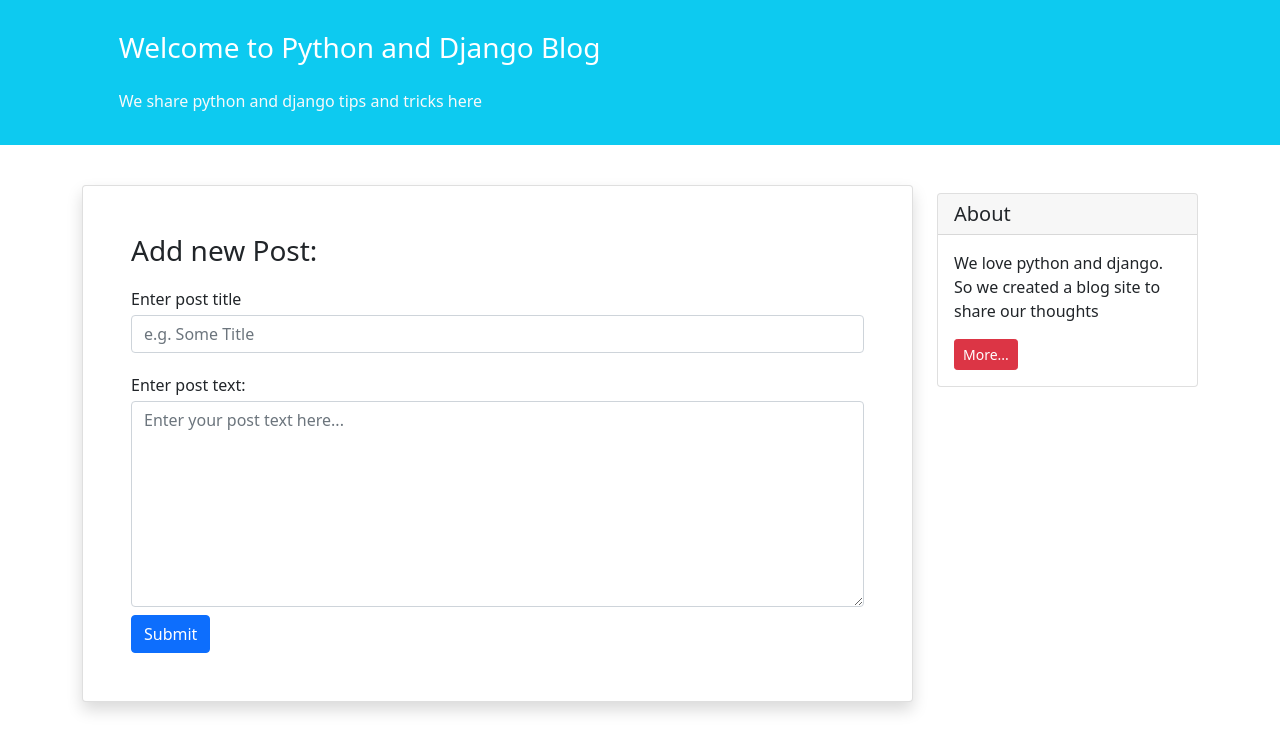
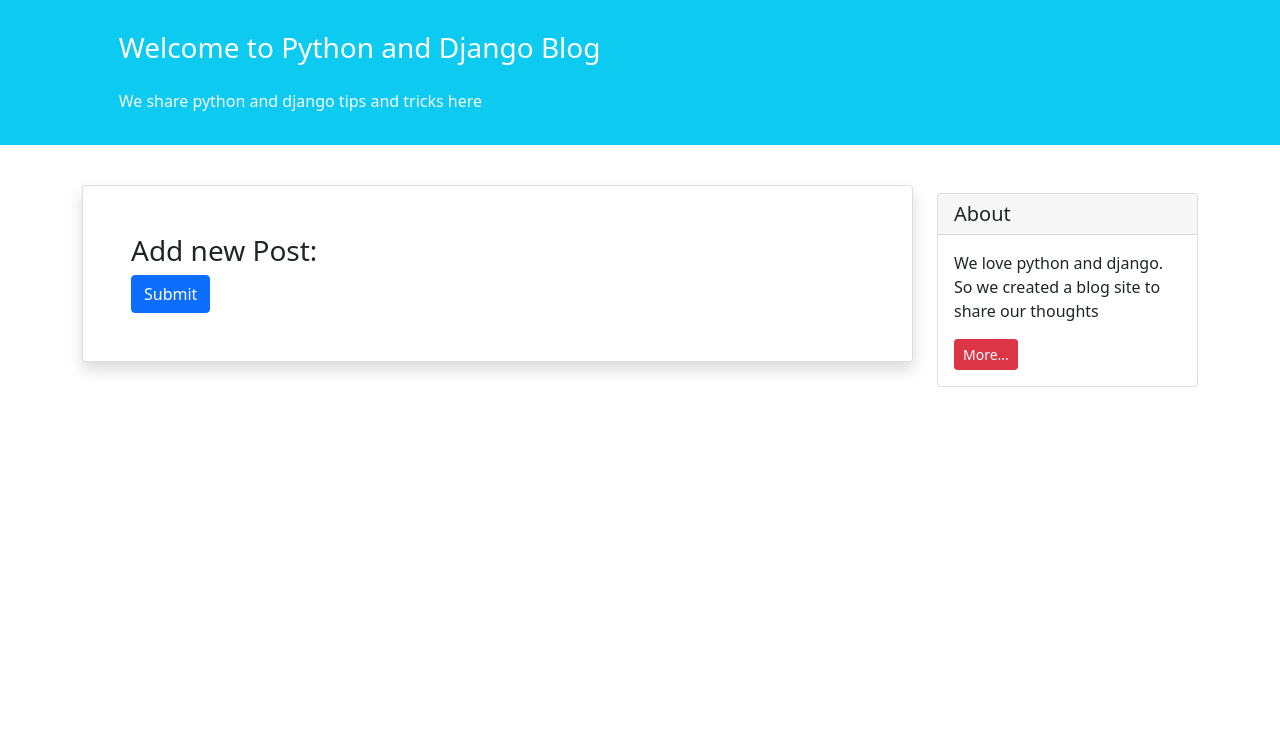
Before and after one commit to sinalalebakhsh/The_first_secure_site_TFSS_1, a Django app: page /blog/create/ in a window 1280 px wide. Shown: the part 57-800 px from the top of the page. Run offline with Django 4.2, Linux system fonts and the light colour scheme.

Commit message:
change code to comment type

```diff
--- a/blog/templates/blog/post_create.html
+++ b/blog/templates/blog/post_create.html
@@ -11,14 +11,15 @@
                 <h3>Add new Post:</h3>
                 <form method="POST">
                     {% csrf_token %}
-                    <div class="form-group py-2">
-                        <label class="py-1">Enter post title</label>
-                        <input type="text" class="form-control" placeholder="e.g. Some Title" name="title">
-                    </div>
-                    <div class="form-group py-2">
-                        <label class="py-1">Enter post text:</label>
-                        <textarea class="form-control" name="text" rows="8" placeholder="Enter your post text here..."></textarea>
-                    </div>
+
+{#                    <div class="form-group py-2">#}
+{#                        <label class="py-1">Enter post title</label>#}
+{#                        <input type="text" class="form-control" placeholder="e.g. Some Title" name="title">#}
+{#                    </div>#}
+{#                    <div class="form-group py-2">#}
+{#                        <label class="py-1">Enter post text:</label>#}
+{#                        <textarea class="form-control" name="text" rows="8" placeholder="Enter your post text here..."></textarea>#}
+{#                    </div>#}
                     <button type="submit" class="btn btn-primary">Submit</button>
                 </form>
             </div>
```
